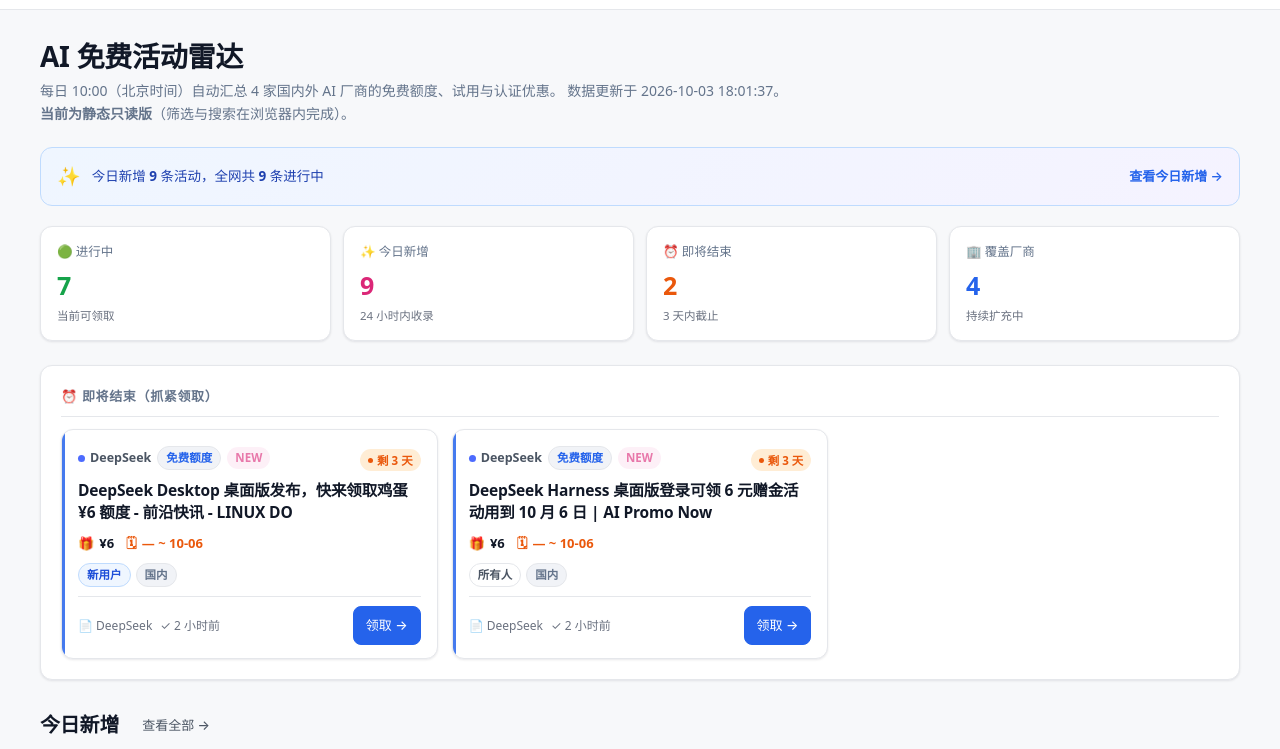
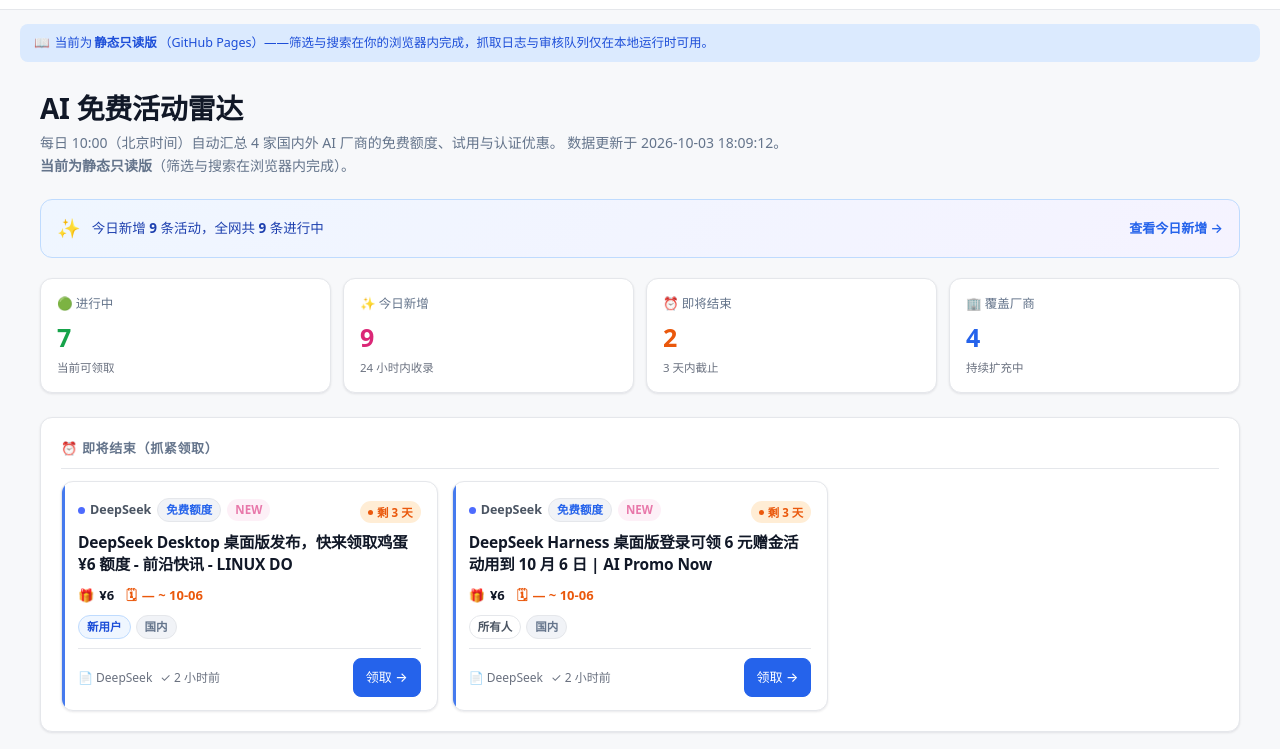
Before and after one commit to sanbeitixigua123/token-free, a website with bundled scripts: page public/index.html in a window 1280 px wide. Shown: the part 51-800 px from the top of the page. Built offline with nearby package versions, Linux system fonts and the light colour scheme; files whose address does not match are found by name.

Commit message:
fix(ui): 修复静态模式提示条始终不显示
根因（两处叠加）：
1. 提示条原先由 JS 动态 prepend 到 #app 内，而 #app 就是 .app-main，
   每次路由渲染都会整体替换 main.innerHTML，提示条随即被冲掉。
2. markStaticMode() 同步读取 api.getMode()，此时异步探测尚未 resolve。

修复：
- 提示条改为 index.html 中 <main> 之前的常驻兄弟节点，仅切换 hidden 属性，
  可跨路由存活；默认隐藏，避免 JS 未执行时闪现。
- markStaticMode() 改为 await api.detectMode() 后再判断模式。
- .static-hint 因位于 .page 之外，自带与 .page 一致的左右留白与移动端适配。

验证（Playwright 驱动本机 Chrome，两种模式各全量遍历）：
- API 模式 :8787  → is-static=false，提示条隐藏，console 0 错 / 4xx 0
- 静态模式 :8899  → is-static=true， 提示条可见，console 0 错 / 4xx 0
- 15 条路由全部正常渲染，模型库/端点库能力计数分别用 modelCount/endpointCount

```diff
--- a/public/css/style.css
+++ b/public/css/style.css
@@ -454,14 +454,18 @@ code, .mono { font-family: var(--mono); font-size: 0.9em; }
 
 /* ---------------- 静态模式顶部提示 ---------------- */
 
-/* 只在 is-static 时出现；由 app.js 的 markStaticMode() 挂到 <html> 上 */
+/* 位于 <main> 之外（见 index.html 的说明），因此需要自己撑出与 .page 一致的左右留白 */
 .static-hint {
   display: flex; align-items: center; gap: 2px; flex-wrap: wrap;
-  margin: 0 0 16px; padding: 9px 14px;
+  max-width: var(--max-width);
+  margin: 14px auto 0;
+  padding: 9px 14px;
   background: var(--brand-light); color: var(--brand-dark);
   border-radius: var(--radius-sm); font-size: 12.5px; line-height: 1.6;
 }
+.static-hint[hidden] { display: none; }
 .static-hint b { font-weight: 750; }
+@media (max-width: 760px) { .static-hint { margin: 10px 14px 0; } }
 
 /* ---------------- 空态 / 骨架 ---------------- */
 
--- a/public/data/feed.xml
+++ b/public/data/feed.xml
@@ -5,7 +5,7 @@
     <link>https://sanbeitixigua123.github.io/token-free</link>
     <description>每日自动汇总国内外 AI 模型厂商的免费额度、试用与学生优惠活动</description>
     <language>zh-cn</language>
-    <lastBuildDate>Sat, 03 Oct 2026 18:01:37 GMT</lastBuildDate>
+    <lastBuildDate>Sat, 03 Oct 2026 18:09:12 GMT</lastBuildDate>
     <atom:link href="https://sanbeitixigua123.github.io/token-free/feed.xml" rel="self" type="application/rss+xml"/>
     <item>
       <title>[DeepSeek] DeepSeek 送福利：登录DeepSeek harness 桌面端，首次赠送6元赠金 - 福利羊毛 - LINUX DO</title>
--- a/public/data/meta.json
+++ b/public/data/meta.json
@@ -1,6 +1,6 @@
 {
-  "generatedAt": "2026-10-03 18:01:37",
-  "generatedAtUtc": "2026-10-03T10:01:37.434Z",
+  "generatedAt": "2026-10-03 18:09:12",
+  "generatedAtUtc": "2026-10-03T10:09:12.915Z",
   "timezone": "Asia/Shanghai",
   "siteName": "Token Free",
   "schedule": "每日 10:00（北京时间）自动更新",
--- a/public/index.html
+++ b/public/index.html
@@ -64,6 +64,14 @@
     </button>
   </div>
 </header>
+
+<!-- 静态模式提示：由 app.js 的 markStaticMode() 按需显示。
+     刻意放在 <main id="app"> **之外**：main 的 innerHTML 会被每次路由渲染整体替换，
+     放在里面的元素会被立刻冲掉（实测提示条永远不出现）。
+     作为兄弟节点就能跨路由存活。默认隐藏，避免 JS 未执行时闪现。 -->
+<div class="static-hint" id="staticHint" hidden>
+  <span aria-hidden="true">📖</span>&nbsp;当前为<b>静态只读版</b>（GitHub Pages）——筛选与搜索在你的浏览器内完成，抓取日志与审核队列仅在本地运行时可用。
+</div>
 
 <main id="app" class="app-main">
   <div class="page">
--- a/public/js/api.js
+++ b/public/js/api.js
@@ -24,10 +24,39 @@ const state = {
  * 现在：探测失败时不写死，允许后续调用重试（最多 3 次，指数退避）。
  */
 let probeAttempts = 0;
-/** 探测的并发合并：首屏有两个 render() 入口，会同时调 detectMode()，
- *  若不合并就是两次 /api/stats（实测线上每个页面都发 2 次 404）。 */
+/** 探测的并发合并：首屏可能有多个调用方同时调 detectMode()，
+ *  若不合并就会发出重复探测请求。 */
 let probing = null;
 
+/**
+ * 探测后端可用性。
+ *
+ * 关键：区分「确认无后端」与「探测失败」。
+ * 原实现一旦探测失败就把 mode 永久写成 'static'——若只是后端冷启动慢
+ * 或网络抖动，用户会一直停在只读模式直到刷新页面。
+ * 现在：探测失败时不写死，允许后续调用重试（最多 3 次）。
+ *
+ * ⚠️ 探测路径的选择很关键（踩过两次）：
+ *
+ * 1) 最初用 `/api/stats` —— 但它是**真实数据端点**，首屏 renderHome 也要调它，
+ *    两者叠加导致每个页面发 2 次请求。
+ *
+ * 2) 改用专用的 `/api/ping` —— 解决了叠加问题，但**静态托管上它必然 404**，
+ *    而浏览器对任何 4xx/5xx 都会在 console 打一条 "Failed to load resource"。
+ *    用户在 DevTools 里看到满屏红色 404，会以为站点坏了。这是无法通过
+ *    JS 抑制的（浏览器层面的日志，与 fetch 的 catch 无关）。
+ *
+ * 3) 最终方案：探测一个**两种模式下都存在**的静态文件（/manifest.webmanifest）。
+ *    · 静态站：返回 200 + `application/manifest+json`
+ *    · 本地服务：同样返回该静态文件（server.js 的静态文件服务会命中）
+ *    两者都是 200，**没有 404，控制台干净**。
+ *    再用一个本地服务独有的标记来区分：server.js 会给静态响应加
+ *    `x-served-by: token-free-api` 头（见 server.js 的静态文件分支）。
+ *    有该头 → api 模式；没有 → static 模式。
+ *
+ *    这样既不产生 404 噪音，也不与任何真实数据端点冲突，
+ *    并且探测的是"有没有本地服务"这一真正想回答的问题。
+ */
 export async function detectMode() {
   if (state.cached) return state.mode;
   if (location.protocol === 'file:') { state.mode = 'static'; state.cached = true; return state.mode; }
@@ -39,28 +68,22 @@ export async function detectMode() {
       probeAttempts++;
       const ctrl = new AbortController();
       const timer = setTimeout(() => ctrl.abort(), 2500);
-      // 探测用专用的 /api/ping 而非 /api/stats：
-      // 静态托管上这个请求必然 404，而 404 会被浏览器记进 console.error，
-      // 用户打开 DevTools 就看到一片红色，像是站点坏了。
-      // ping 的响应体几乎为空，探测成本更低，语义也更准确（"探活"而非"取数"）。
-      // 老部署（无 ping 端点）会回 404 → 仍能正确判定为 static，向后兼容。
-      const res = await fetch('/api/ping', {
+      const res = await fetch('manifest.webmanifest', {
         signal: ctrl.signal,
         cache: 'no-store',
       });
       clearTimeout(timer);
+
       if (res.ok) {
-        const ct = res.headers.get('content-type') || '';
-        // 静态托管上 /api/stats 会返回 404 HTML，因此必须校验 content-type
-        if (ct.includes('application/json')) {
-          state.mode = 'api';
-          state.cached = true;
-          return state.mode;
-        }
+        // 本地服务会给静态资源打这个头；纯静态托管（GitHub Pages）不会有。
+        const byApi = res.headers.get('x-served-by') === 'token-free-api';
+        state.mode = byApi ? 'api' : 'static';
+        state.cached = true;
+        return state.mode;
       }
-      // 有响应但不是 JSON API → 确认是静态托管，可缓存结论
+      // 连静态资源都拿不到（例如路径不对）：保守判定为 static，但不缓存，
+      // 允许后续重试 —— 避免把"临时故障"误判成"确定没有后端"。
       state.mode = 'static';
-      state.cached = true;
       return state.mode;
     } catch {
       /* 网络异常 / 超时：不缓存结论，允许重试 */
--- a/public/js/app.js
+++ b/public/js/app.js
@@ -43,25 +43,24 @@ function parseHash() {
 }
 
 /**
- * 静态模式下给页面挂一个全局标记类。
+ * 静态模式下显示只读提示条。
  *
  * 之前只有首页的说明文字里写了"当前为静态只读版"，其它页面（模型库、端点库…）
  * 完全没有提示 —— 用户会困惑为什么"抓取日志""待审"点进去是空的，
  * 也看不到"筛选在浏览器内完成"这个关键信息。
- * 这里统一挂 .is-static，由 CSS 显示一条顶部提示，不必每个页面各写一遍。
+ *
+ * 两个必须注意的点（都踩过）：
+ * 1. 提示条节点在 index.html 里、位于 <main id="app"> **之外**。
+ *    放进 main 内部会被每次路由渲染的 $app.innerHTML = ... 整体替换冲掉。
+ * 2. 必须 await detectMode()：探测是异步的，直接读 getMode() 会拿到
+ *    尚未确定的默认值 'static'，本地服务模式下就会误显示提示条。
  */
-function markStaticMode() {
+async function markStaticMode() {
+  await api.detectMode();
   const isStatic = api.getMode() === 'static';
   document.documentElement.classList.toggle('is-static', isStatic);
-  let el = document.getElementById('staticHint');
-  if (!isStatic) { el?.remove(); return; }
-  if (!el) {
-    el = document.createElement('div');
-    el.id = 'staticHint';
-    el.className = 'static-hint';
-    el.innerHTML = '<span aria-hidden="true">📖</span>&nbsp;当前为<b>静态只读版</b>（GitHub Pages）——筛选与搜索在你的浏览器内完成，抓取日志与审核队列仅在本地运行时可用。';
-    document.querySelector('.app-main')?.prepend(el);
-  }
+  const el = document.getElementById('staticHint');
+  if (el) el.hidden = !isStatic;
 }
 
 async function render() {
@@ -69,7 +68,7 @@ async function render() {
   currentState.route = route;
   setActiveNav(route.name);
   window.scrollTo({ top: 0, behavior: 'instant' });
-  markStaticMode();
+  await markStaticMode();
 
   try {
     switch (route.name) {
--- a/public/js/sw.js
+++ b/public/js/sw.js
@@ -14,7 +14,7 @@
  * 保持 'dev' 即可，不要手工改（改了也会被构建覆盖）。
  */
 
-const SW_VERSION = '202610031801';
+const SW_VERSION = '202610031809';
 const CACHE_PREFIX = 'tokenfree-shell-';
 const SHELL_CACHE = `${CACHE_PREFIX}${SW_VERSION}`;
 const SHELL_ASSETS = [
--- a/src/server.js
+++ b/src/server.js
@@ -776,6 +776,11 @@ function serveStatic(req, res, url) {
     const headers = {
       'content-type': MIME[ext] || 'application/octet-stream',
       'cache-control': ext === '.html' ? 'no-cache' : 'public, max-age=300',
+      // 标记"由本地服务提供"。前端的能力探测靠这个头区分
+      // 「本地完整版」与「纯静态托管」（见 public/js/api.js 的 detectMode）。
+      // 用响应头而不是探一个不存在的路径，是为了避免 404 污染浏览器控制台
+      // —— 浏览器对任何 4xx 都会打一条 console.error，JS 无法抑制。
+      'x-served-by': 'token-free-api',
     };
     res.writeHead(200, headers);
     fs.createReadStream(filePath).pipe(res);
```
